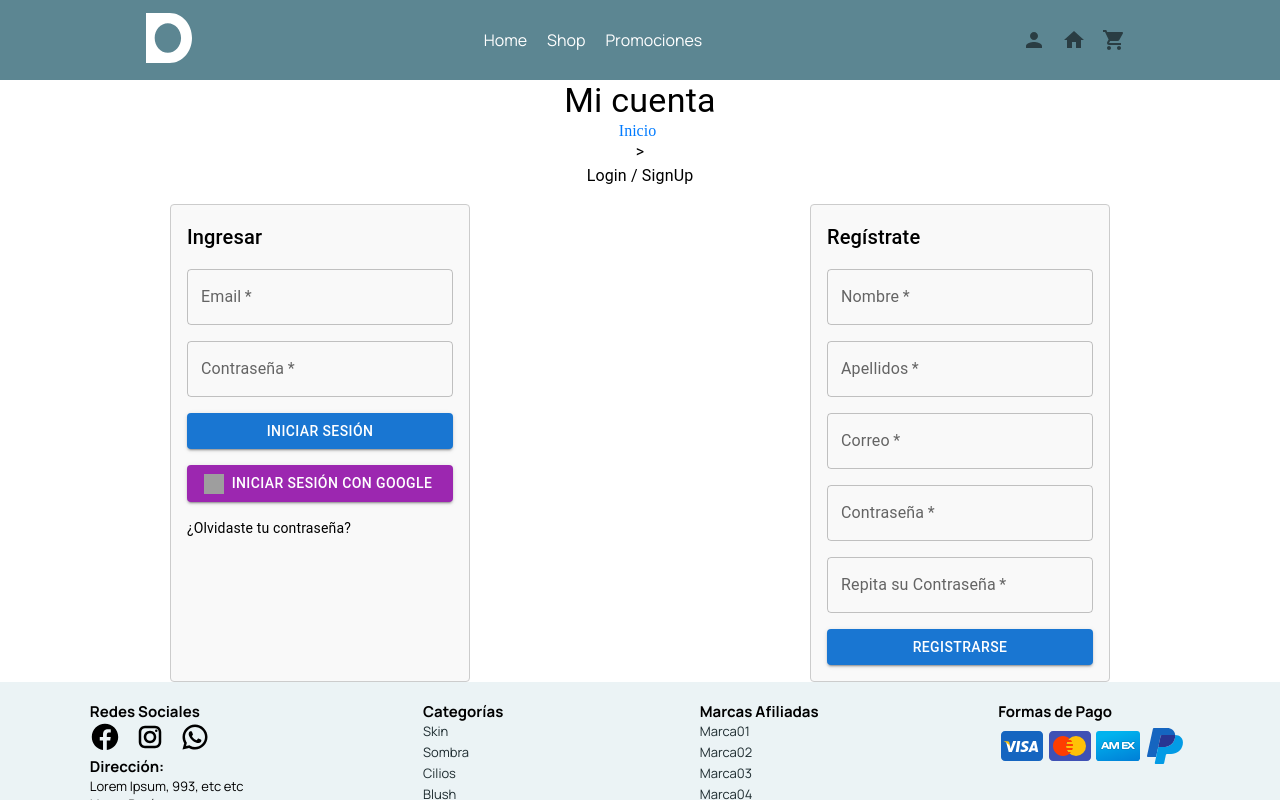
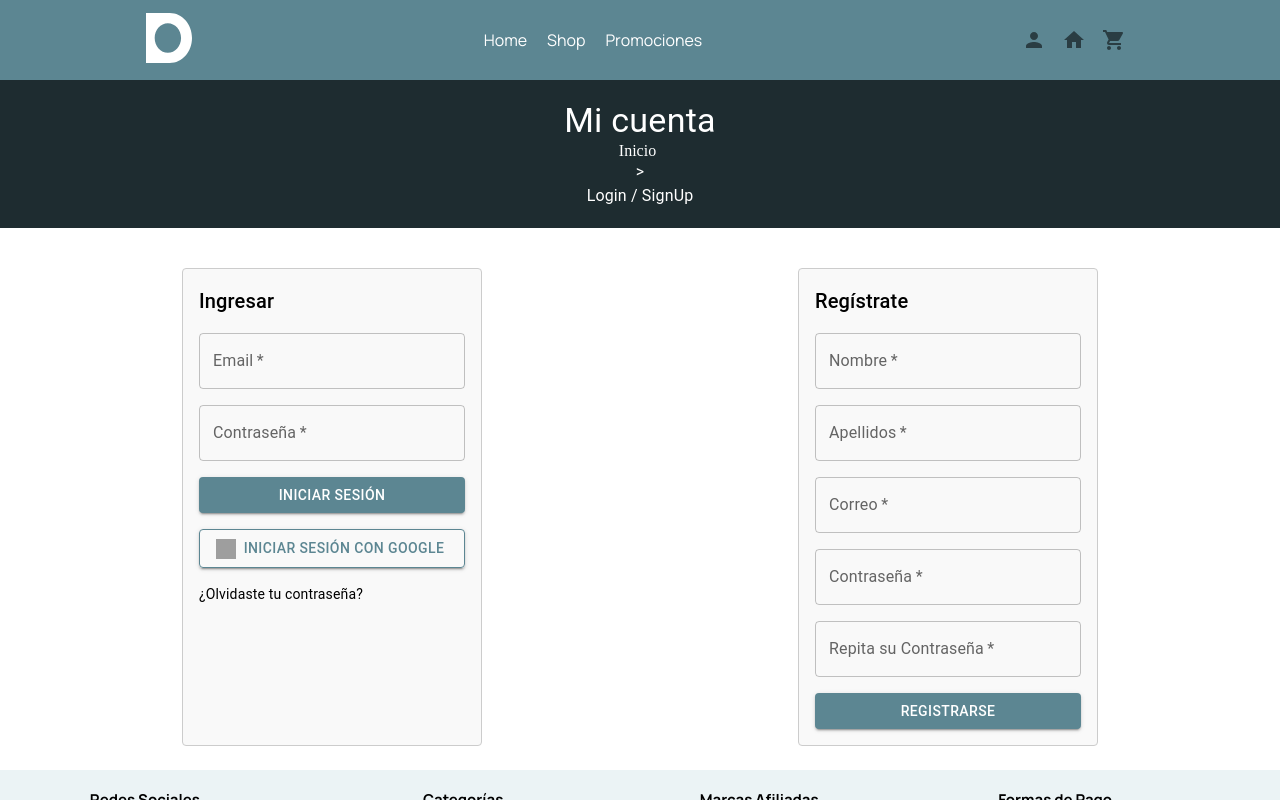
Before and after one commit to julisa-344/dermoluxe, a React (Vite) app: page /LoginSignup in a window 1280 px wide. Shown: the top 800 px of the page. Built offline with nearby package versions, Linux system fonts and the light colour scheme; grey boxes are pictures that could not be loaded; a web font is replaced by a local one.

Commit message:
agregando estilos al login

```diff
--- a/src/pages/GalleryPage.tsx
+++ b/src/pages/GalleryPage.tsx
@@ -82,7 +82,7 @@ function GalleryPage() {
   return (
     <>
     <Nav/>
-          <section className="p-4">
+          <section className="p-4 contend-header">
         <section className="gallery-content">
           <aside>
             <h2 className="title">Filtros</h2>
--- a/src/pages/LoginSignup.tsx
+++ b/src/pages/LoginSignup.tsx
@@ -70,7 +70,7 @@ function LoginSignup() {
         <Typography variant="body1">&gt;</Typography>
         <Typography variant="body1">Login / SignUp</Typography>
       </Box>
-      <Box className="formsContainer" sx={{ display: 'flex', justifyContent: 'space-around' }}>
+      <Box className="formsContainer" sx={{ display: 'flex', justifyContent: 'space-around', padding:'24px' }}>
         <Box component="form" className="loginForm" onSubmit={handleLoginSubmit} sx={{ display: 'flex', flexDirection: 'column', width: 300, padding: 2, border: '1px solid #ccc', borderRadius: 1, backgroundColor: '#f9f9f9' }}>
           <Typography variant="h6" sx={{ marginBottom: 2 }}>Ingresar</Typography>
           <TextField
@@ -89,16 +89,16 @@ function LoginSignup() {
             required
             sx={{ marginBottom: 2 }}
           />
-          <Button variant="contained" type="submit" sx={{ marginBottom: 2 }}>Iniciar sesión</Button>
+          <Button  className='btn' variant="contained" type="submit" sx={{ marginBottom: 2 }}>Iniciar sesión</Button>
           <Button
+          className='btn-outline-primary'
             variant="contained"
-            color="secondary"
             onClick={handleGoogleLogin}
             startIcon={<img src="https://developers.google.com/identity/images/g-logo.png" alt="Google logo" className="google-logo" />}
             sx={{ marginBottom: 2 }}
           >
             Iniciar sesión con Google
-          </Button>
+          </Button >
           <Typography variant="body2">¿Olvidaste tu contraseña?</Typography>
         </Box>
         <Box component="form" className="signupForm" onSubmit={handleSignupSubmit} sx={{ display: 'flex', flexDirection: 'column', width: 300, padding: 2, border: '1px solid #ccc', borderRadius: 1, backgroundColor: '#f9f9f9' }}>
@@ -143,7 +143,7 @@ function LoginSignup() {
             required
             sx={{ marginBottom: 2 }}
           />
-          <Button variant="contained" type="submit">Registrarse</Button>
+          <Button className='btn' variant="contained" type="submit">Registrarse</Button>
         </Box>
       </Box>
       {error && <Typography variant="body2" color="error" sx={{ textAlign: 'center', marginTop: 2 }}>{error}</Typography>}
--- a/src/pages/pagesStyles/loginSignup.css
+++ b/src/pages/pagesStyles/loginSignup.css
@@ -1,13 +1,19 @@
+.contend-header{
+}
 .loginHeader {
   display: flex;
   flex-direction: column;
   align-items: center;
   margin-bottom: 20px;
+  background-color: #1e2c30;
+color: white;
+  padding: 20px;
+
 }
 
 .loginHeader a {
   text-decoration: none;
-  color: #007BFF;
+  color: white;
   margin-right: 5px;
 }
 
@@ -20,3 +26,12 @@
   width: 20px;
   height: 20px;
 }
+.btn{
+  background-color: #5c8692 !important;
+}
+
+.btn-outline-primary {
+  color: #5c8692 !important;
+  border:1px solid  #5c8692 !important;
+  background-color: transparent !important;
+}
```
